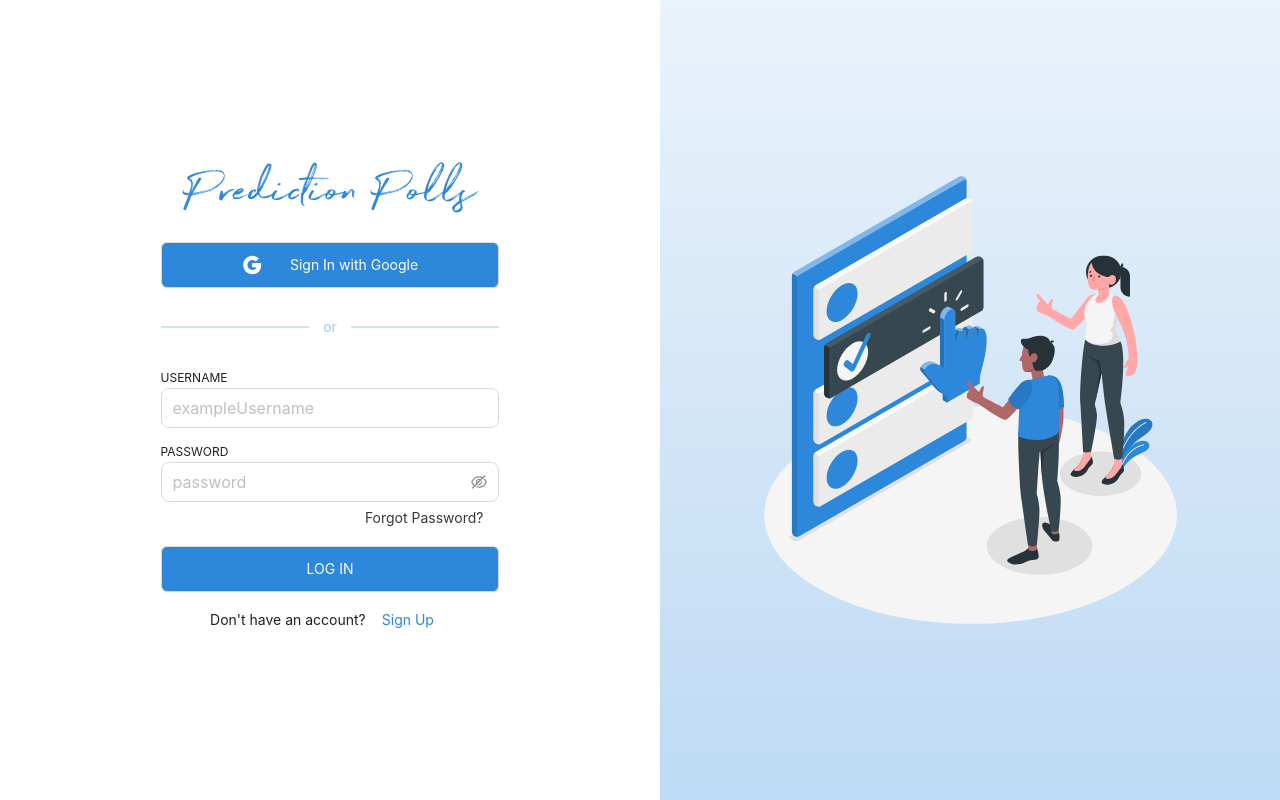
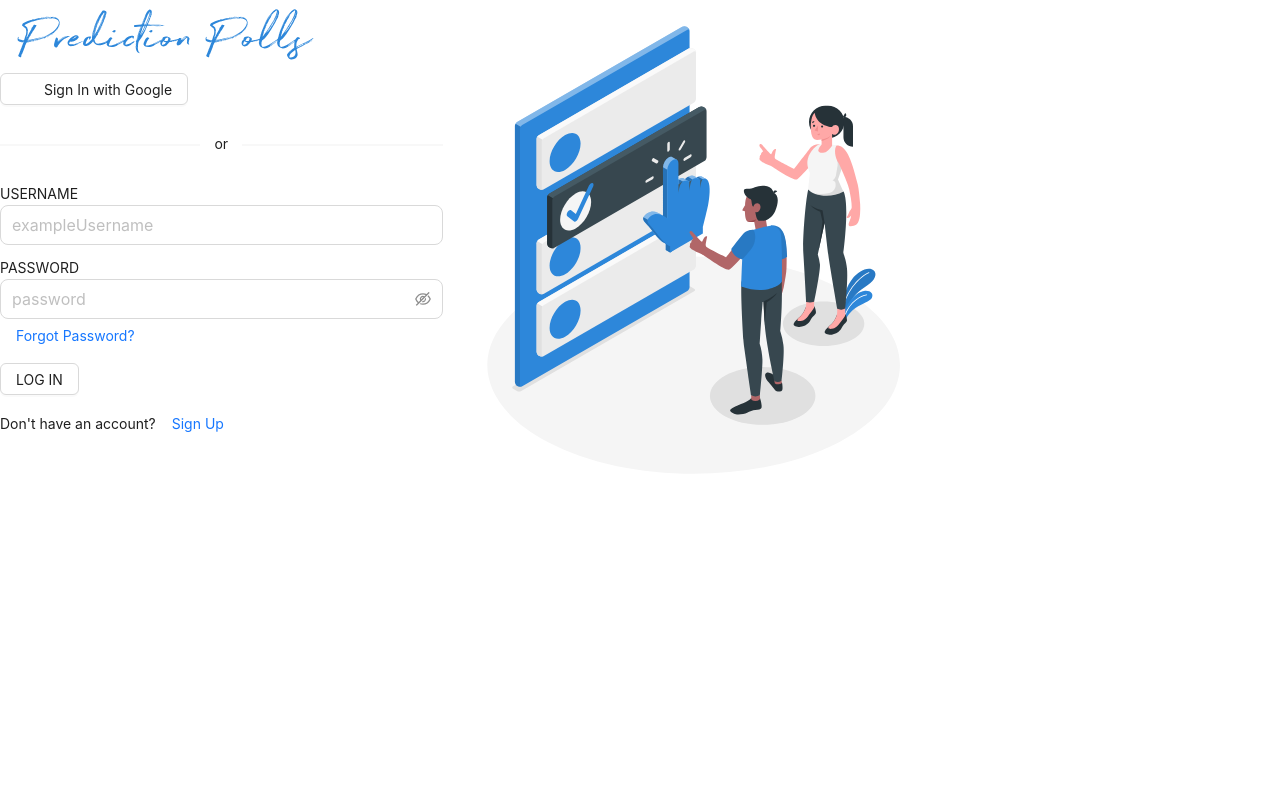
Before and after one commit to bounswe/bounswe2023group4, a React (Create React App) app in the folder prediction-polls/frontend/: page /auth/sign-in in a window 1280 px wide. Built offline with nearby package versions, Linux system fonts and the light colour scheme; no server answers.

Commit message:
Adding CSS Modules

```diff
--- /dev/null
+++ b/prediction-polls/frontend/src/Pages/Auth/SignIn/SignIn.module.css
@@ -0,0 +1,74 @@
+
+.splitContainerStyle{
+    display: flex;
+    width: 100%;
+    height: 100vh;
+    margin: 0 auto;
+  };
+
+.formContainerStyle{
+    flex: 1;
+    display: flex;
+    flex-direction: column;
+    align-items: center;
+    justify-content: center;
+    padding: 20px;
+  };
+.animationStyle  {
+    max-width: 100%;
+    max-height: 100%;
+  };
+
+.dividerStyle  {
+    color: #9EC8EE;
+    border-color: #9EC8EE;
+  };
+
+.imageStyle  {
+    flex: 1;
+    display: flex;
+    align-items: center;
+    justify-content: center;
+    background: linear-gradient(#EAF3FB, #BEDAF4);
+  };
+
+.displayCenterStyle  {
+    display: flex;
+    align-items: center;
+    justify-content: center;
+};
+.formButtonStyle  {
+    color: #363A3D;
+    padding: 22px 0px;
+    width: 100%;
+    background: #2D87DA;
+    color: #FFFFFF;
+  };
+.logoStyle{
+    color: #363A3D;
+    margin-bottom: 20px;
+    max-width: 80%;
+    max-height: 80%;
+};
+.googleLogoStyle{
+    margin-right: 20px;
+};
+.displayCenterStyle  {
+    color: #363A3D;
+};
+.signUpStyle  {
+    color: #2D87DA;
+};
+.passwordDivStyle  {
+    display: flex;
+    flex-direction: column;
+    align-items: flex-end;
+  };
+.labelStyle  {
+    font-size: 12px;
+  };
+
+.messageStyle  {
+    color: #363A3D;
+    color: #FC1612
+}
--- a/prediction-polls/frontend/src/Pages/Auth/SignIn/index.jsx
+++ b/prediction-polls/frontend/src/Pages/Auth/SignIn/index.jsx
@@ -1,4 +1,5 @@
 import React from "react";
+import styles from "./SignIn.module.css";
 import { Button, Input, Form, Divider, Typography } from "antd";
 import { ReactComponent as Logo } from "../../../Assets/Logo.svg";
 import { ReactComponent as SignPageAnimation } from "../../../Assets/SignPageAnimation.svg";
@@ -7,84 +8,6 @@ import { useNavigate } from "react-router-dom";
 import { Link } from "react-router-dom";
 import getGoogleOAuthURL from "../../../Config/googleOAuth"
 const { Text } = Typography;
-
-const splitContainerStyle = {
-  display: "flex",
-  width: "100%",
-  height: "100vh",
-  margin: "0 auto",
-};
-
-const formContainerStyle = {
-  flex: 1,
-  display: "flex",
-  flexDirection: "column",
-  alignItems: "center",
-  justifyContent: "center",
-  padding: "20px",
-};
-const animationStyle = {
-  maxWidth: "100%",
-  maxHeight: "100%",
-};
-
-const dividerStyle = {
-  color: "#9EC8EE",
-  borderColor: "#9EC8EE",
-};
-
-const imageStyle = {
-  flex: 1,
-  display: "flex",
-  alignItems: "center",
-  justifyContent: "center",
-  background: "linear-gradient(#EAF3FB, #BEDAF4)",
-};
-
-const formItemLayout = {
-  labelCol: { span: 24 },
-  wrapperCol: { span: 24 },
-};
-const displayCenterStyle = {
-  display: "flex",
-  alignItems: "center",
-  justifyContent: "center",
-};
-const formButtonStyle = {
-  ...displayCenterStyle,
-  padding: "22px 0px",
-  width: "100%",
-  background: "#2D87DA",
-  color: "#FFFFFF",
-};
-const logoStyle = {
-  ...displayCenterStyle,
-  marginBottom: "20px",
-  maxWidth: "80%",
-  maxHeight: "80%",
-};
-const googleLogoStyle = {
-  marginRight: "20px",
-};
-const forgotPasswordStyle = {
-  color: "#363A3D",
-};
-const signUpStyle = {
-  color: "#2D87DA",
-};
-const passwordDivStyle = {
-  display: "flex",
-  flexDirection: "column",
-  alignItems: "flex-end",
-};
-const labelStyle = {
-  fontSize: "12px",
-};
-
-const messageStyle = {
-  ...displayCenterStyle,
-  color: "#FC1612"
-}
 
 function SignIn() {
   const [passwordVisible, setPasswordVisible] = React.useState(false);
@@ -120,28 +43,28 @@ function SignIn() {
   };
 
   return (
-    <div style={splitContainerStyle}>
-      <div style={formContainerStyle}>
-        <Link to="/home" style={logoStyle}>
+    <div className={styles.splitContainerStyle}>
+      <div className={styles.formContainerStyle}>
+        <Link to="/home" className={styles.logoStyle}>
           <Logo />
         </Link>
-        <Form {...formItemLayout}>
+        <Form className = {{...styles.formItemLayout,labelCol: { span: 24 }, wrapperCol: { span: 24 }}}>
           <Form.Item>
             <div>
-              <Button style={formButtonStyle} onClick={() => window.location.href = getGoogleOAuthURL()}>
-                <GoogleLogo style={googleLogoStyle} />
+              <Button className={styles.formButtonStyle} onClick={() => window.location.href = getGoogleOAuthURL()}>
+                <GoogleLogo className={styles.googleLogoStyle} />
 
                 <span>Sign In with Google</span>
               </Button>
             </div>
           </Form.Item>
           <Form.Item>
-            <Divider style={dividerStyle} orientation="center" plain>
+            <Divider className={styles.dividerStyle} orientation="center" plain>
               or
             </Divider>
           </Form.Item>
           <Form.Item name="username">
-            <Text style={labelStyle}>USERNAME</Text>
+            <Text className={styles.labelStyle}>USERNAME</Text>
             <Input
               size="large"
               placeholder="exampleUsername"
@@ -149,8 +72,8 @@ function SignIn() {
             />
           </Form.Item>
           <Form.Item name="password">
-            <Text style={labelStyle}>PASSWORD</Text>
-            <div style={passwordDivStyle}>
+            <Text className={styles.labelStyle}>PASSWORD</Text>
+            <div className={styles.passwordDivStyle}>
               <Input.Password
                 size="large"
                 placeholder="password"
@@ -160,27 +83,27 @@ function SignIn() {
                 }}
                 onChange={(e) => setPassword(e.target.value)}
               />
-              <Button type="link" style={forgotPasswordStyle}>
+              <Button type="link" className={styles.forgotPasswordStyle}>
                 Forgot Password?
               </Button>
             </div>
           </Form.Item>
           <Form.Item>
-            <Button style={formButtonStyle} onClick={handleSignIn}>LOG IN</Button>
+            <Button className={styles.formButtonStyle} onClick={handleSignIn}>LOG IN</Button>
           </Form.Item>
           <Form.Item>
-            <div style={displayCenterStyle}>
+            <div className={styles.displayCenterStyle}>
               <span>Don't have an account?</span>
-              <Button type="link" style={signUpStyle} onClick={() => navigate("/auth/sign-up")}>
+              <Button type="link" className={styles.signUpStyle} onClick={() => navigate("/auth/sign-up")}>
                 Sign Up
               </Button>
             </div>
           </Form.Item>
         </Form>
-        <div style={messageStyle} className="message">{message ? <p>{message}</p> : null}</div>
+        <div className={styles.messageStyle}>{message ? <p>{message}</p> : null}</div>
       </div>
-      <div style={imageStyle}>
-        <SignPageAnimation style={animationStyle} />
+      <div className={styles.imageStyle}>
+        <SignPageAnimation className={styles.animationStyle} />
       </div>
     </div >
 
--- /dev/null
+++ b/prediction-polls/frontend/src/Pages/Auth/SignUp/SignUp.module.css
@@ -0,0 +1,68 @@
+ .splitContainerStyle  {
+    display: flex;
+    width: 100%;
+    margin: 0 auto;
+    height: 100vh;
+  };
+
+.animationStyle  {
+    max-width: 100%;
+    max-height: 100%;
+};
+
+.displayCenterStyle  {
+    display: flex;
+    align-items: center;
+    justify-content: center;
+};
+
+.formInputStyle  {
+    padding: 5px 5px;
+    width: 100%;
+};
+
+.formButtonStyle  {
+    display: flex;
+    align-items: center;
+    justify-content: center;
+    padding: 22px 0px;
+    width: 100%;
+    opacity: 0.85;
+  };
+
+.dividerStyle  {
+    color: rgba(22, 119, 255, 0.4);
+    border-color: rgba(22, 119, 255, 0.2);
+    margin: 8px 0px 8px 0px;
+  };
+
+.formDatePickerStyle  {
+    padding: 5px 5px;
+    width: 100%;
+    width: 100%;
+  };
+
+.imageContainerStyle  {
+    flex: 1;
+    display: flex;
+    align-items: center;
+    justify-content: center;
+    background: linear-gradient(#EAF3FB, #BEDAF4);
+  };
+
+.formContainerStyle  {
+    flex: 1;
+    padding-left: 20px;
+    display: flex;
+    flex-direction: column;
+    align-items: center;
+  };
+
+.logoStyle  {
+    display: flex;
+    align-items: center;
+    justify-content: center;
+    margin-bottom: 20px;
+    max-width: 80%;
+    max-height: 80%;
+  };
--- a/prediction-polls/frontend/src/Pages/Auth/SignUp/index.jsx
+++ b/prediction-polls/frontend/src/Pages/Auth/SignUp/index.jsx
@@ -8,6 +8,7 @@ import {
   Typography,
   Divider,
 } from "antd";
+import styles from "./SignUp.module.css";
 import { Link, useNavigate } from "react-router-dom";
 import { ReactComponent as Logo } from "../../../Assets/Logo.svg";
 import { ReactComponent as SignPageAnimation } from "../../../Assets/SignPageAnimation.svg";
@@ -32,7 +33,7 @@ function SignUp() {
         formattedValues.birthday = undefined;
       }
 
-      const res = await fetch(process.env.REACT_APP_BACKEND_LINK+"/signup", {
+      const res = await fetch(process.env.REACT_APP_BACKEND_LINK + "/signup", {
         method: "POST",
         headers: {
           "Content-Type": "application/json",
@@ -71,102 +72,30 @@ function SignUp() {
     }
   };
 
-  const splitContainerStyle = {
-    display: "flex",
-    width: "100%",
-    margin: "0 auto",
-    height: "100vh",
-  };
-
-  const animationStyle = {
-    maxWidth: "100%",
-    maxHeight: "100%",
-  };
-
-  const displayCenterStyle = {
-    display: "flex",
-    alignItems: "center",
-    justifyContent: "center",
-  };
-
-  const formInputStyle = {
-    padding: "5px 5px",
-    width: "100%",
-  };
-
-  const formButtonStyle = {
-    ...displayCenterStyle,
-    padding: "22px 0px",
-    width: "100%",
-    opacity: "0.85",
-  };
-
-  const dividerStyle = {
-    color: "rgba(22, 119, 255, 0.4)",
-    borderColor: "rgba(22, 119, 255, 0.2)",
-    margin: "8px 0px 8px 0px",
-  };
-
-  const formDatePickerStyle = {
-    ...formInputStyle,
-    width: "100%",
-  };
-
-  const imageContainerStyle = {
-    flex: 1,
-    display: "flex",
-    alignItems: "center",
-    justifyContent: "center",
-    background: "linear-gradient(#EAF3FB, #BEDAF4)",
-  };
-
-  const formContainerStyle = {
-    flex: 1,
-    paddingLeft: "20px",
-    display: "flex",
-    flexDirection: "column",
-    alignItems: "center",
-  };
-
-  const logoStyle = {
-    ...displayCenterStyle,
-    marginBottom: "20px",
-    maxWidth: "80%",
-    maxHeight: "80%",
-  };
-
-  const formItemLayout = {
-    labelCol: {
-      span: 24,
-    },
-    wrapperCol: {
-      span: 24,
-    },
-  };
-
   return (
-    <div style={splitContainerStyle}>
-      <div style={formContainerStyle}>
-        <Link to="/home" style={logoStyle}>
+    <div className={styles.splitContainerStyle}>
+      <div className={styles.formContainerStyle}>
+        <Link to="/home" className={styles.logoStyle}>
           <Logo />
         </Link>
         <Form
-          {...formItemLayout}
+          style=
+          {[{ labelCol: { span: 24 }}, {wrapperCol: { span: 24 } }]}
           form={form}
           onFinish={handleSubmit}
           validateTrigger="onSubmit"
         >
           <Form.Item>
             <div>
-              <Button type="primary" style={formButtonStyle}>
+              <Button type="primary" className={styles.formButtonStyle}>
                 <i
-                  className="fab fa-google fa-1x"
+                  //className="fab fa-google fa-1x"
                   style={{ marginRight: "10px" }}
                 ></i>{" "}
                 Sign Up with Google
               </Button>
             </div>
-            <Divider style={dividerStyle} orientation="center" plain>
+            <Divider className={styles.dividerStyle} orientation="center" plain>
               or
             </Divider>
           </Form.Item>
@@ -187,7 +116,7 @@ function SignUp() {
             <Input
               required
               type="text"
-              style={formInputStyle}
+              className={styles.formInputStyle}
               placeholder="example@outlook.com"
             />
           </Form.Item>
@@ -206,7 +135,7 @@ function SignUp() {
             <Input
               required
               type="text"
-              style={formInputStyle}
+              className={styles.formInputStyle}
               onChange={handleUsernameChange}
               placeholder="exampleUsername"
             />
@@ -232,7 +161,7 @@ function SignUp() {
           >
             <Input.Password
               required
-              style={formInputStyle}
+              className={styles.formInputStyle}
               type="password"
               placeholder="Password"
             />
@@ -240,7 +169,7 @@ function SignUp() {
           <Form.Item label="BIRTHDAY" name="birthday" htmlFor="birthday">
             <DatePicker
               id="birthday"
-              style={formDatePickerStyle}
+              style={styles.formDatePickerStyle}
               placeholder="01.01.2000"
               format="YYYY-MM-DD"
             />
@@ -269,7 +198,7 @@ function SignUp() {
               <Button
                 type="primary"
                 htmlType="submit"
-                style={formButtonStyle}
+                className={styles.formButtonStyle}
                 onClick={handleSubmit}
               >
                 Sign Up
@@ -277,7 +206,7 @@ function SignUp() {
             </div>
           </Form.Item>
           <Form.Item>
-            <div style={displayCenterStyle}>
+            <div className={styles.displayCenterStyle}>
               I Have an Account
               <Link to="/auth/sign-in" style={{ marginLeft: "10px" }}>
                 Login
@@ -286,11 +215,11 @@ function SignUp() {
           </Form.Item>
         </Form>
       </div>
-      <div style={imageContainerStyle}>
+      <div className={styles.imageContainerStyle}>
         {/* Our sign up image from mock-up */}
-        <SignPageAnimation style={animationStyle} />
+        <SignPageAnimation className={styles.animationStyle} />
       </div>
-    </div>
+    </div >
   );
 }
 
```
Lines whose indentation alone changed are shown as unchanged.
